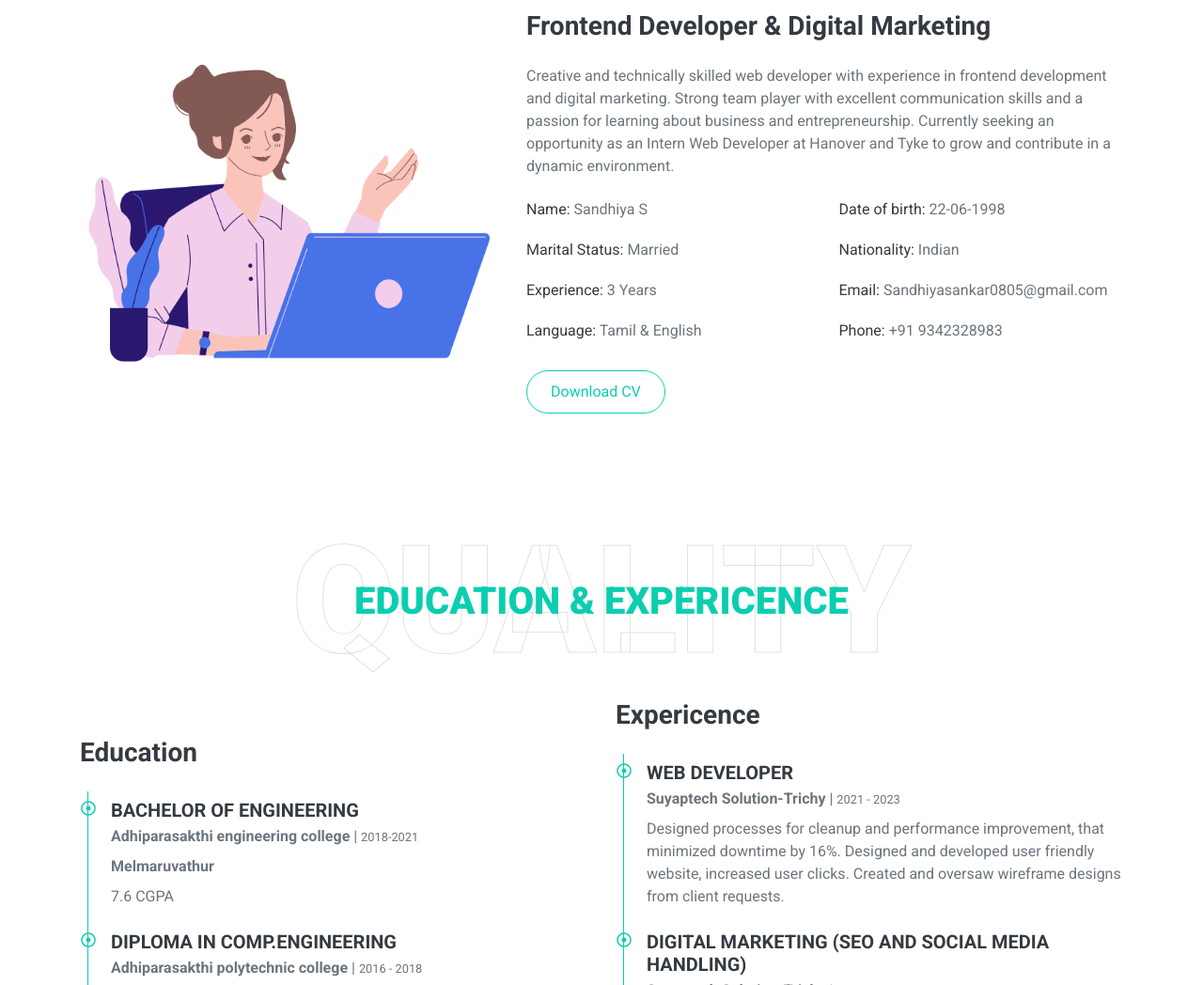
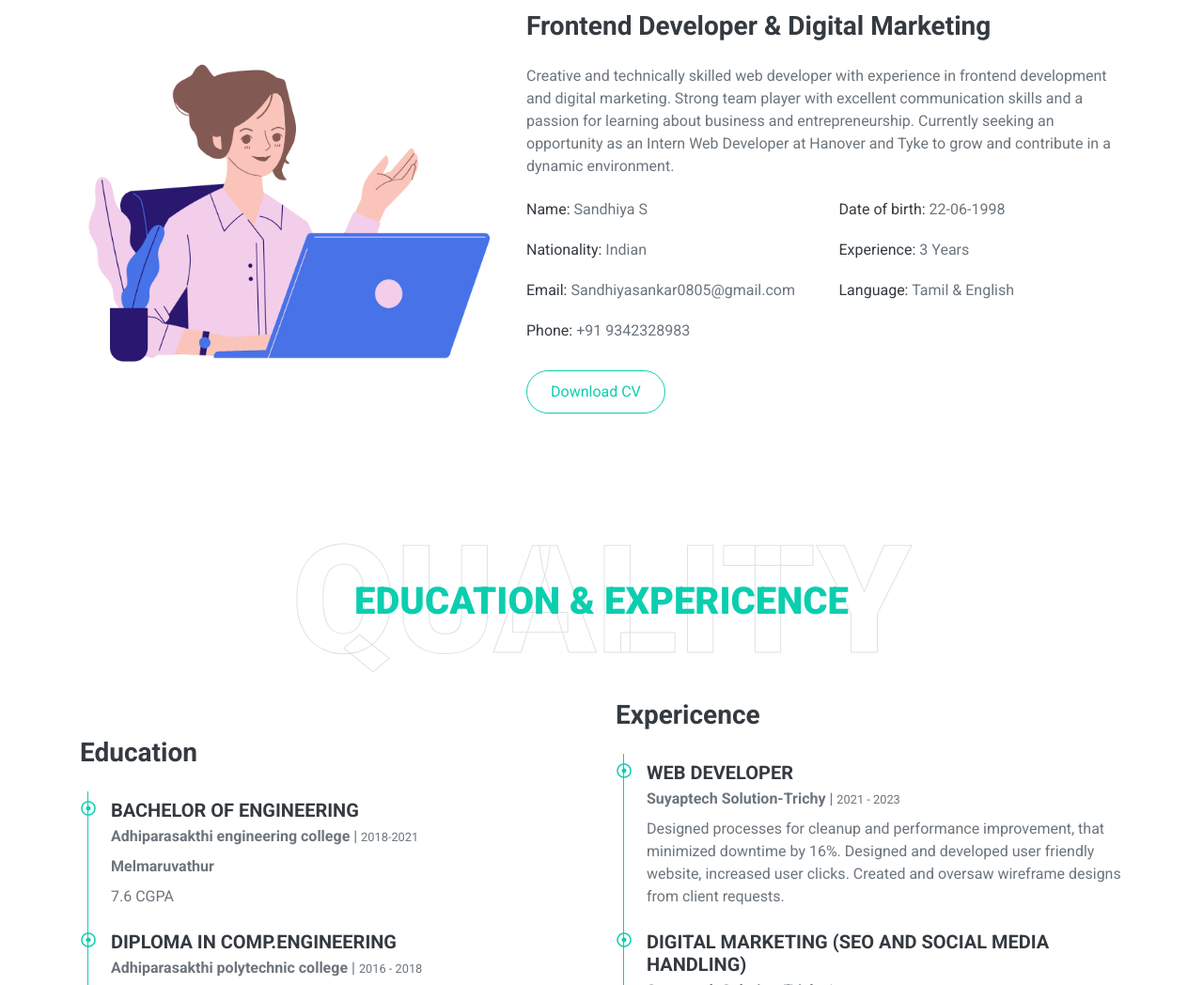
Before and after one commit to WebHosting-in/Sandhiya-portfolio, a plain HTML site: page index.html in a window 1280 px wide. Shown: the part 1093-2141 px from the top of the page at 94% size. Drawn offline with nearby package versions, Linux system fonts and the light colour scheme; files whose address does not match are found by name.

Commit message:
index.html

```diff
--- a/index.html
+++ b/index.html
@@ -114,7 +114,7 @@
                     <div class="row mb-3">
                         <div class="col-sm-6 py-2"><h6>Name: <span class="text-secondary">Sandhiya S</span></h6></div>
                         <div class="col-sm-6 py-2"><h6>Date of birth: <span class="text-secondary">22-06-1998</span></h6></div>
-                        <div class="col-sm-6 py-2"><h6>Marital Status: <span class="text-secondary">Married</span></h6></div>
+                        <!--<div class="col-sm-6 py-2"><h6>Marital Status: <span class="text-secondary">Married</span></h6></div>-->
                         <div class="col-sm-6 py-2"><h6>Nationality: <span class="text-secondary">Indian</span></h6></div>
                         <div class="col-sm-6 py-2"><h6>Experience: <span class="text-secondary">3 Years</span></h6></div>
                         <div class="col-sm-6 py-2"><h6>Email: <span class="text-secondary">Sandhiyasankar0805@gmail.com</span></h6></div>
```
